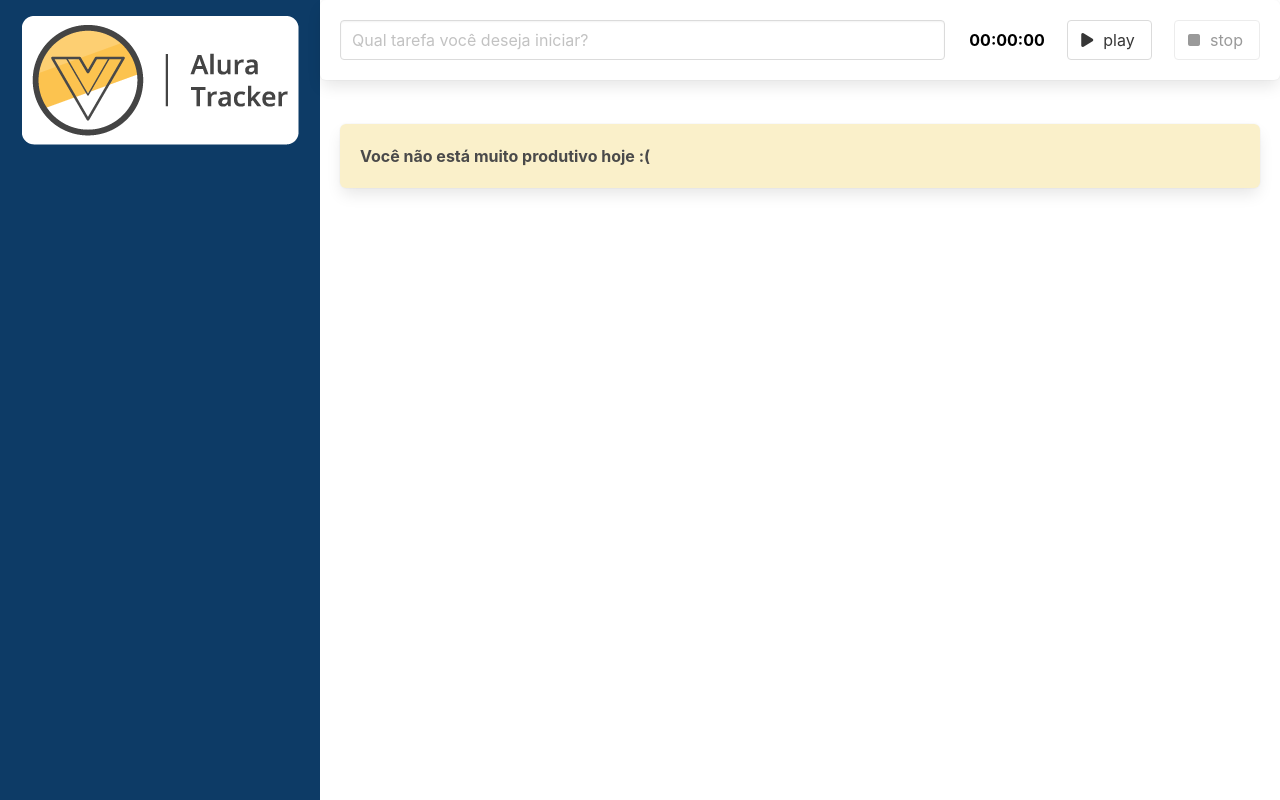
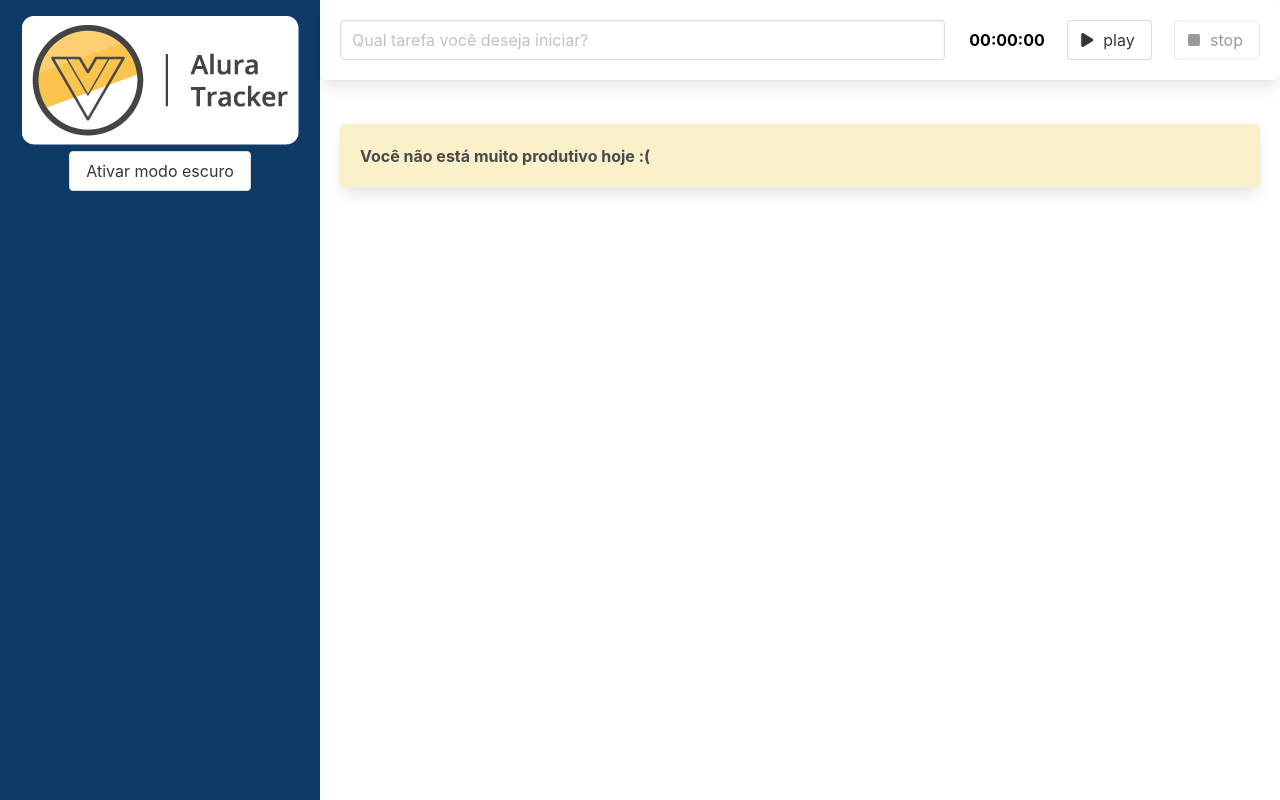
Before and after one commit to anacperdigao/Alura-Tracker-Vue-TS, a Vue app: page / in a window 1280 px wide. Built offline with nearby package versions, Linux system fonts and the light colour scheme.

Commit message:
feat: finalizando troca de tema

```diff
--- a/src/App.vue
+++ b/src/App.vue
@@ -1,8 +1,8 @@
 <template>
   <!-- Essas classes são retiradas do Bulma, consultar a doc. -->
-  <main class="columns is-gapless is-multiline">
+  <main class="columns is-gapless is-multiline" :class="{'modo-escuro': modoEscuroAtivo}">
     <div class="column is-one-quarter">
-      <BarraLateral />
+      <BarraLateral @aoTemaAlterado="trocarTema"/>
     </div>
     <div class="column is-three-quarter conteudo">
       <FormularioPrincipal @aoSalvarTarefa="salvarTarefa"/>
@@ -36,6 +36,7 @@
   data () {
     return {
         tarefas: [] as ITarefa[],
+        modoEscuroAtivo: false,
     }
   },
 
@@ -48,6 +49,10 @@
   methods: {
     salvarTarefa (tarefa: ITarefa) {
       this.tarefas.push(tarefa)
+    },
+
+    trocarTema (modoEscuroAtivo: boolean) {
+      this.modoEscuroAtivo = modoEscuroAtivo
     }
   },
 
--- a/src/components/BarraLateral.vue
+++ b/src/components/BarraLateral.vue
@@ -4,6 +4,9 @@
         <h1>
             <img src="../assets/logo.png" alt="Logo Alura Tracker">
         </h1>
+        <button class="button" @click="alterarTema">
+            {{textoBotao}}
+        </button>
     </header>
 </template>
 
@@ -13,7 +16,31 @@
 import { defineComponent } from 'vue';
 
 export default defineComponent({
-    name: 'BarraLateral'
+    name: 'BarraLateral',
+
+    emits: ['aoTemaAlterado'],
+
+    data () {
+        return {
+            modoEscuroAtivo: false
+        }
+    },
+
+    computed: {
+        textoBotao () {
+            if (this.modoEscuroAtivo) {
+                return 'Desativar modo escuro'
+            }
+            return 'Ativar modo escuro'
+        }
+    },
+
+    methods: {
+        alterarTema () {
+            this.modoEscuroAtivo = !this.modoEscuroAtivo
+            this.$emit('aoTemaAlterado', this.modoEscuroAtivo)
+        }
+    },
 })
 </script>
 
--- a/src/components/FormularioPrincipal.vue
+++ b/src/components/FormularioPrincipal.vue
@@ -36,7 +36,7 @@
         }
     },
 
-    // Uma lista de eventos que esse componente é capaz de emitir
+    // Uma lista de eventos que esse componente é capaz de emitir para o componente Pai
     emits: ['aoSalvarTarefa'],
 
     methods: {
```
